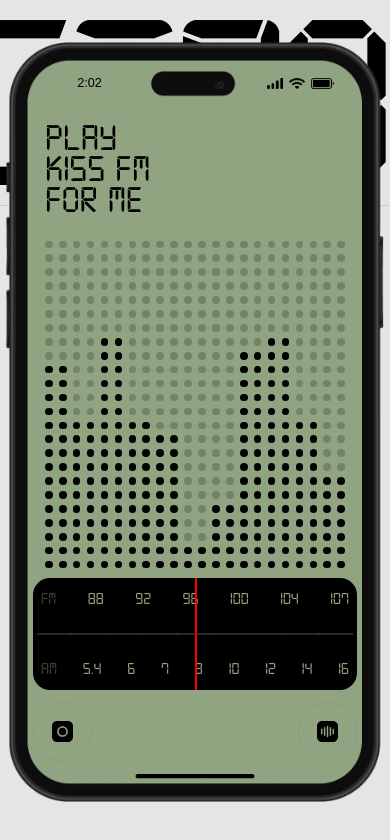
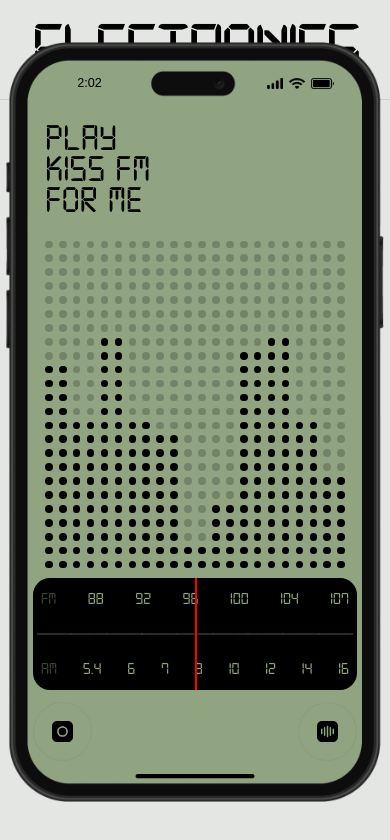
Before and after one commit to rfikes4/stream-design-engineer-test, a React (Create React App) app: page / in a window 390 px wide. Shown: the top 840 px of the page. Built offline with nearby package versions, Linux system fonts and the light colour scheme; a web font is replaced by a local one.

Commit message:
responsive background

```diff
--- /dev/null
+++ b/src/components/Background/Background.css
@@ -0,0 +1,10 @@
+@media (max-width: 1024px) {
+  .dynamic-container {
+    height: clamp(100px, 20vw, 206px);
+  }
+
+  .dynamic-text {
+    font-size: clamp(48px, 20vw, 504px);
+    line-height: clamp(200px, 40vw, 412px);
+  }
+}
--- a/src/components/Background/Background.tsx
+++ b/src/components/Background/Background.tsx
@@ -1,13 +1,12 @@
 import React from 'react';
+import './Background.css';
 
 const Background: React.FC = () => {
   return (
-    <div className="absolute top-0 left-0 w-full">
-      <div className="flex items-center justify-center w-full h-[206px] m-auto border-b border-lightGray overflow-hidden py-5">
-        <p className="text-[252px] tracking-tighter">
-          ELECTRONICS
-        </p>
-      </div>
+    <div className="absolute top-0 left-0 flex items-center justify-center w-full m-auto border-b border-lightGray overflow-hidden py-5 lg:h-[206px] lg:py-0 dynamic-container">
+      <p className="tracking-tighter lg:text-[252px] lg:leading-[206px] dynamic-text">
+        ELECTRONICS
+      </p>
     </div>
   );
 };
```
